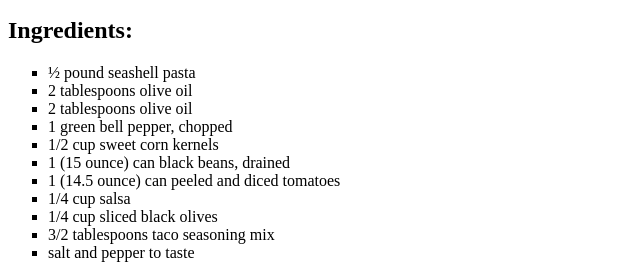
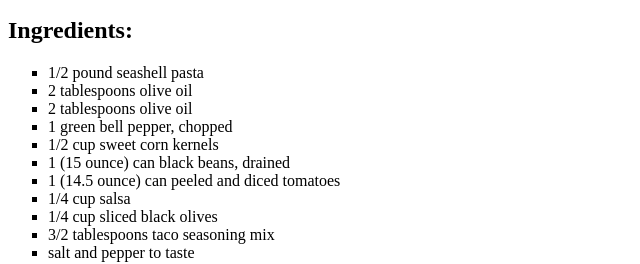
Before and after one commit to Sahasra-Sagiraju/odin-recipes, a plain HTML site: page recipes/pasta.html in a window 1280 px wide. Shown: the part 554-818 px from the top of the page, 0-640 px from the left. Drawn offline with Linux system fonts and the light colour scheme.

Commit message:
Fixed a type in pasta recipe page

```diff
--- a/recipes/pasta.html
+++ b/recipes/pasta.html
@@ -21,7 +21,7 @@
 
         <h2>Ingredients:</h2>
         <ul type="square">
-            <li>½ pound seashell pasta</li>
+            <li>1/2 pound seashell pasta</li>
             <li>2 tablespoons olive oil</li>
             <li>2 tablespoons olive oil</li>
             <li>1 green bell pepper, chopped</li>
```
